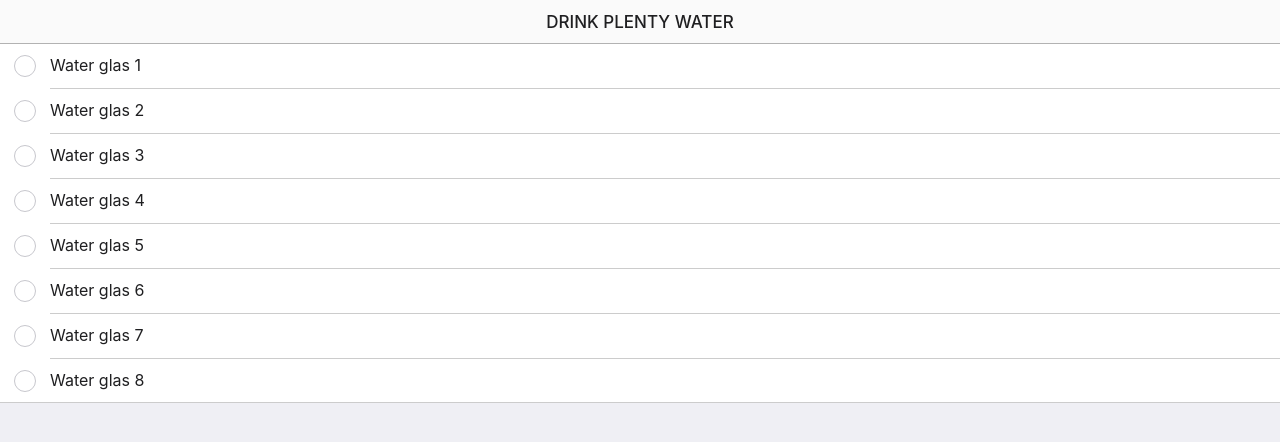
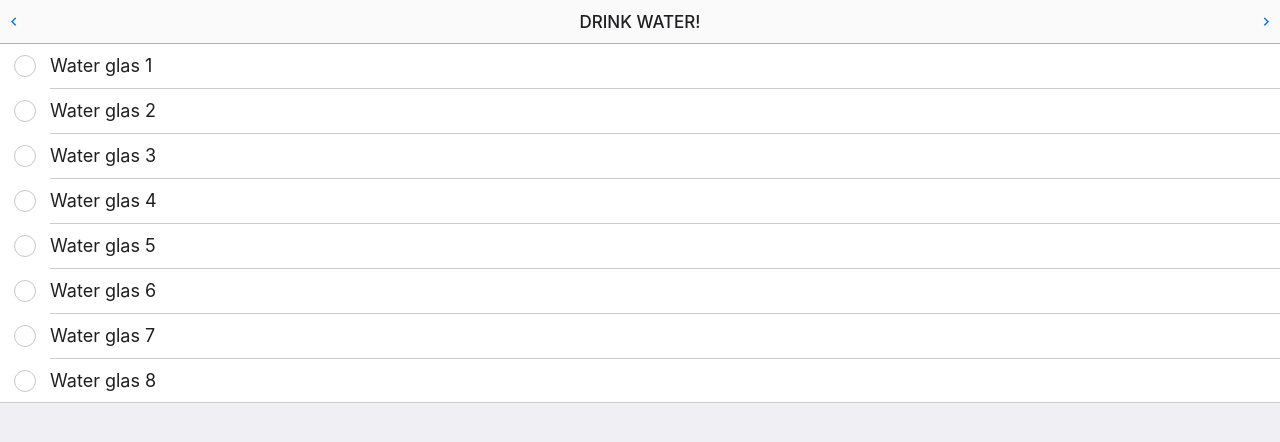
Before and after one commit to krokantekip/creatiever, a website: page www/index.html in a window 1280 px wide. Drawn offline with Linux system fonts and the light colour scheme.

Commit message:
CAROUSEL

```diff
--- a/www/index.html
+++ b/www/index.html
@@ -29,9 +29,22 @@
   This is a template for Onsen UI app.
   <ons-page>
       <ons-toolbar>
-      <div class="center">DRINK PLENTY WATER</div>
+        <div class="left">
+          <ons-toolbar-button onclick="prev()">
+            <ons-icon icon="md-chevron-left"></ons-icon>
+          </ons-toolbar-button>
+        </div>
+        <div class="center">DRINK WATER!</div>
+        <div class="right">
+          <ons-toolbar-button onclick="next()">
+            <ons-icon icon="md-chevron-right"></ons-icon>
+          </ons-toolbar-button>
+        </div>
       </ons-toolbar>
 
+      <ons-carousel fullscreen swipeable auto-scroll overscrollable id="carousel">
+        <ons-carousel-item style="background-color: #085078;">
+          <div style="text-align: center; font-size: 18px; margin-top: 20px; color: #fff;">
               <ons-page>
         <ons-list>
           <ons-list-item tappable>
@@ -99,6 +112,17 @@
             </label>
         </ons-list>
       </ons-page>
+          </div>
+
+
+        </ons-carousel-item>
+        <ons-carousel-item style="background-color: #373B44;">
+          <div style="text-align: LEFT; font-size: 18px; margin-top: 20px; color: #fff;">
+            Drinking Water Helps Maintain the Balance of Body Fluids. Your body is composed of about 60% water. The functions of these bodily fluids include digestion, absorption, circulation, creation of saliva, transportation of nutrients, and maintenance of body temperature.
+          </div>
+        </ons-carousel-item>
+      </ons-carousel>
+    </ons-page>
 
 
 </body>
```
Lines whose indentation alone changed are shown as unchanged.
